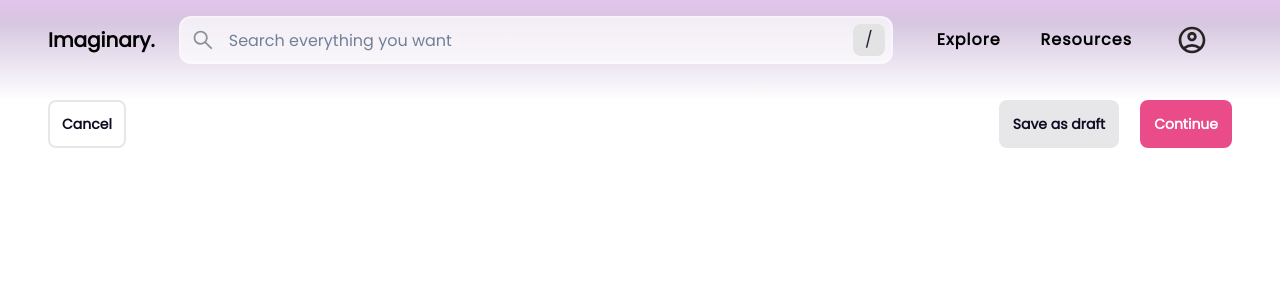
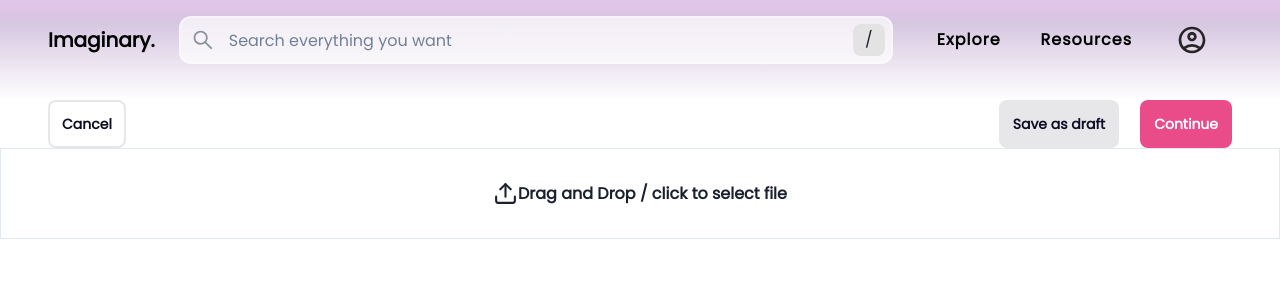
Before and after one commit to systemis/art-social, a React (Create React App) app: page /create/new in a window 1280 px wide. Shown: the top 300 px of the page. Built offline with nearby package versions, Linux system fonts and the light colour scheme.

Commit message:
add upload file func

```diff
--- a/package.json
+++ b/package.json
@@ -25,6 +25,7 @@
     "lodash": "^4.17.21",
     "react": "^18.2.0",
     "react-dom": "^18.2.0",
+    "react-dropzone": "^14.2.3",
     "react-icons": "^4.7.1",
     "react-redux": "^8.0.5",
     "react-router-dom": "^5.3.1",
--- /dev/null
+++ b/src/components/elements/AppUploadFile.tsx
@@ -0,0 +1,127 @@
+import React, { useCallback, useState } from "react";
+import Dropzone, { Accept } from "react-dropzone";
+import { useSelector } from "react-redux";
+import { useDispatch } from "react-redux";
+import { RootState } from "redux/root-reducer";
+import { AppDispatch } from "redux/root-store";
+import { uploadFile } from "redux/apps/thunk";
+import {Box, Center, Icon, Spinner, Text} from "@chakra-ui/react";
+import {FiUpload} from 'react-icons/fi';
+
+declare const requestOK: (result: any, action: any) => any;
+
+export interface UploadResponse {
+  fileName: string;
+  fileType: string;
+  accessUrl: string;
+}
+
+type AcceptType = "VIDEO" | "PDF" | "IMAGE" | "AUDIO";
+
+interface Props {
+  type: string;
+  placeholder?: string | null;
+  onSuccess: (arg: UploadResponse[]) => any;
+  acceptType?: AcceptType[];
+  multiple?: boolean;
+  preview?: boolean;
+  endpoint?: string;
+}
+
+const getAcceptFileTypes = (types: AcceptType[]): Accept => {
+  const map = {
+    VIDEO: "video/*",
+    AUDIO: "audio/*",
+    IMAGE: "image/*",
+    PDF: "application/pdf",
+  };
+  const accept = {} as Accept;
+  types.forEach((type) => {
+    if (map[type]) {
+      accept[map[type]] = [];
+    }
+  });
+  return accept;
+};
+
+const maxSize = 10485760; // 1048576 Bytes * 10 = 10M
+
+const defaultContentProps = { py: 8, px: 5 };
+
+const AppUploadFile = function AppDropzone({
+  type,
+  onSuccess,
+  preview = true,
+  multiple = false,
+  acceptType = ["PDF", "IMAGE", "VIDEO"],
+  placeholder = "Drag and Drop / click to select file",
+  endpoint,
+}: Props) {
+  const dispatch: AppDispatch = useDispatch();
+  const {loading} = useSelector((state: RootState) => state.ui[uploadFile.typePrefix] || {});
+
+  const [uploadedFiles, setUploadedFiles] = useState<UploadResponse[]>([]);
+
+  const onUpload = useCallback(
+    async (acceptedFiles: string | any[]) => {
+      if (!acceptedFiles || acceptedFiles.length === 0) {
+        return;
+      }
+      let res: UploadResponse[] = [];
+
+      for await (const file of acceptedFiles) {
+        if (file.size > maxSize) {
+          console.log("File is too large. Please upload file under 3MB");
+          return;
+        }
+        const resAction = await dispatch(
+          uploadFile({
+            file,
+            fileName: file.name,
+            type,
+            endpoint,
+          })
+        );
+        if (requestOK(resAction, uploadFile)) {
+          // eslint-disable-next-line @typescript-eslint/ban-ts-comment
+          // @ts-ignore
+          res.push({fileName: file.name, fileType: file.type, accessUrl: resAction?.payload?.accessUrl});
+        }
+      }
+      res = multiple ? [...(uploadedFiles || []), ...res] : res;
+      setUploadedFiles(res);
+      onSuccess(res);
+      return;
+    },
+    [dispatch, endpoint, type, multiple, onSuccess, uploadedFiles]
+  );
+
+    const renderPlaceholder = () => {
+      if (placeholder === null) {
+        return null;
+      }
+      return (
+        <Text fontSize="md" fontWeight="semibold">{placeholder}</Text>
+      )
+    }
+
+    return (
+      <Box cursor="pointer">
+      <Dropzone onDrop={onUpload} accept={getAcceptFileTypes(acceptType)}>
+        {({getRootProps, getInputProps}) => (
+          <div {...getRootProps()}>
+            <Center borderWidth={1} {...defaultContentProps}>
+              {loading && <Spinner size="lg" />}
+              <Icon as={FiUpload} boxSize={'25px'} />
+              {renderPlaceholder()}
+              <input {...getInputProps()} />
+            </Center>
+          </div>
+        )}
+      </Dropzone>
+    </Box>
+    )
+
+};
+
+export default AppUploadFile;
--- /dev/null
+++ b/src/constants/endpoints.ts
@@ -0,0 +1,3 @@
+export const ENDPOINT = {
+    FILE_UPLOAD: 'uploads/images',
+}
--- /dev/null
+++ b/src/constants/upload.ts
@@ -0,0 +1,3 @@
+export const UPLOAD_IMAGE_TYPES = {
+    DESIGN_IMAGE: 'design_image',
+}
--- a/src/pages/create-product/page/index.tsx
+++ b/src/pages/create-product/page/index.tsx
@@ -1,5 +1,10 @@
 import { Box, Button } from "@chakra-ui/react";
 import { AppRow } from "components/elements";
+import AppUploadFile, {
+  UploadResponse,
+} from "components/elements/AppUploadFile";
+import { ENDPOINT } from "constants/endpoints";
+import { UPLOAD_IMAGE_TYPES } from "constants/upload";
 import React from "react";
 
 const CreateProduct = () => {
@@ -43,6 +48,16 @@ const CreateProduct = () => {
           Continue
         </Button>
       </AppRow>
+      <Box>
+        <AppUploadFile
+          type={UPLOAD_IMAGE_TYPES.DESIGN_IMAGE}
+          onSuccess={(files: UploadResponse[]) =>
+            console.log(files?.[0].accessUrl)
+          }
+          acceptType={["IMAGE"]}
+          endpoint={ENDPOINT.FILE_UPLOAD}
+        />
+      </Box>
     </Box>
   );
 };
--- /dev/null
+++ b/src/redux/apps/thunk.ts
@@ -0,0 +1,28 @@
+import { createAsyncThunk } from "@reduxjs/toolkit";
+import axios from "axios";
+import { ENDPOINT } from "constants/endpoints";
+import React from "react";
+import { AppDispatch } from "redux/root-store";
+
+export const uploadFile = createAsyncThunk<
+  { accessUrl: string },
+  { type: string; fileName: string; file: File; endpoint?: string },
+  { dispatch: AppDispatch }
+>('file/upload', async ({ type, fileName, file, endpoint }, {rejectWithValue}) => {
+  try {
+    const formData = new FormData();
+    formData.append("file", file);
+    formData.append("medicalFormFile", file);
+    formData.append("category", type);
+
+    const res = await axios.post(
+      endpoint ? endpoint : ENDPOINT.FILE_UPLOAD,
+      formData
+    );
+    const { url: accessUrl } = res.data.data;
+
+    return { accessUrl };
+  } catch (e) {
+    return rejectWithValue({errMsg: 'Can not upload file!'})
+  }
+});
--- a/src/redux/ui/slice.ts
+++ b/src/redux/ui/slice.ts
@@ -1,7 +1,16 @@
-import {
-  createSlice,
-  PayloadAction,
-} from "@reduxjs/toolkit";
+import { createSlice, PayloadAction } from "@reduxjs/toolkit";
+
+interface RequestState {
+  firstPage?: boolean;
+  loading?: boolean;
+  error?: string | null;
+  errCode?: string | number | undefined;
+  contexts?:
+    | {
+        [key: string]: any;
+      }
+    | undefined;
+}
 
 interface InitialState {
   messages: {
@@ -12,6 +21,7 @@ interface InitialState {
     height: number;
     isShowMobileMenu?: boolean;
   };
+  [actionTypePrefix: string]: RequestState | any;
 }
 
 const initialState: InitialState = {
@@ -50,6 +60,6 @@ const ui = createSlice({
   },
 });
 
-export const {notify, setMenuHeight, showMobileMenu} = ui.actions;
+export const { notify, setMenuHeight, showMobileMenu } = ui.actions;
 
 export default ui.reducer;
--- /dev/null
+++ b/src/types/models/app.ts
@@ -0,0 +1,6 @@
+export interface UploadFileToServerApiItem {
+  fileName: string;
+  url: string;
+}
+
+export type UploadImageModules = "PHOTO_ID";
```
Also changed, not shown: 1 other file (tests, documents, lock files or other folders).
